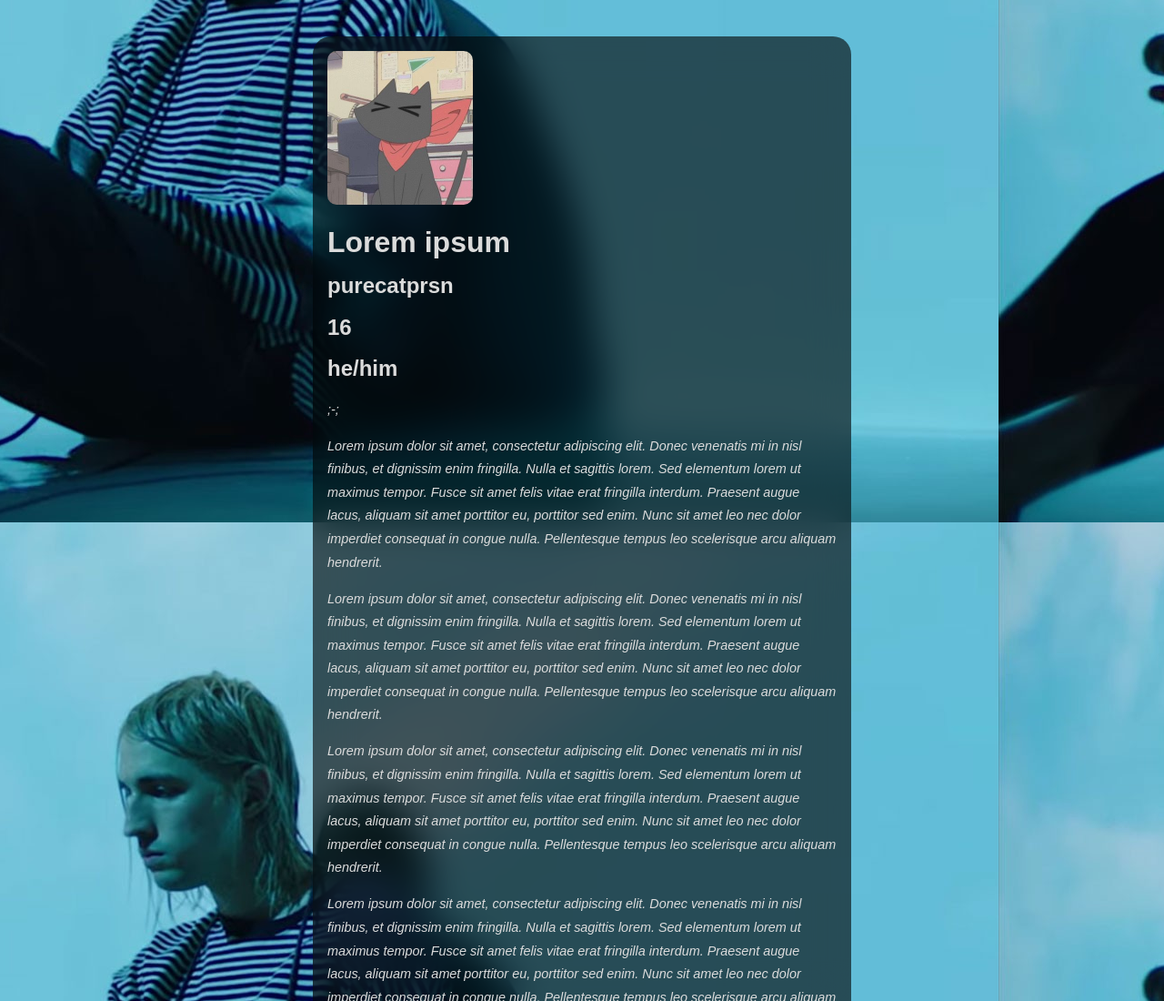
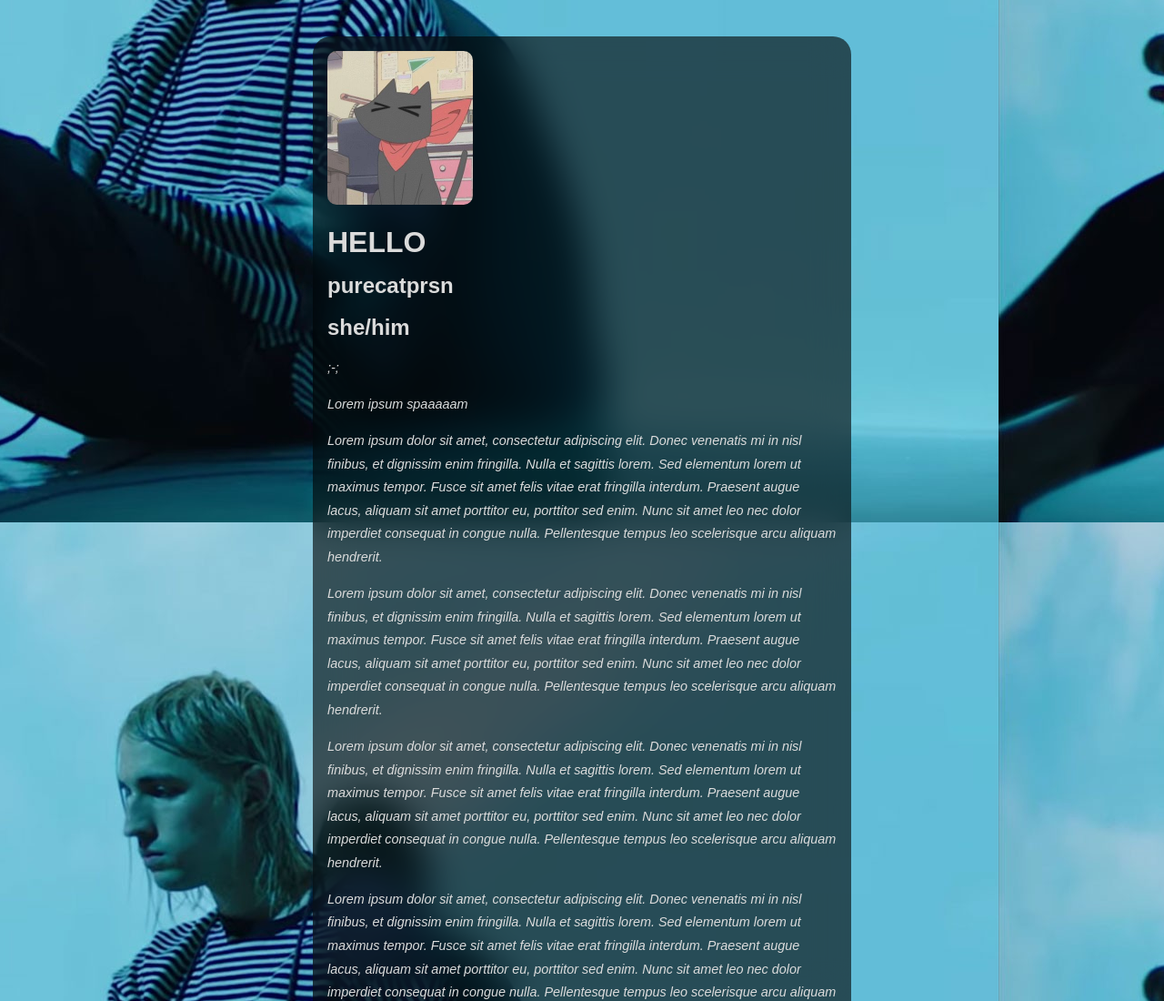
Before and after one commit to purecatprsn/purecatprsn.github.io, a plain HTML site: page about.html in a window 1280 px wide. Shown: the top 1100 px of the page at 91% size. Drawn offline with Linux system fonts and the light colour scheme.

Commit message:
change pronouns

```diff
--- a/about.html
+++ b/about.html
@@ -13,11 +13,11 @@
 
         <div id="stuff">
             <img src="sakamotoo.jpg" alt="lmao" style="max-width: 10em; border-radius: 10px;"/>
-            <a href="#hello"><h1 id="hello">Lorem ipsum</h1></a>
+            <a href="#hello"><h1 id="hello">HELLO</h1></a>
             <h2>purecatprsn</h2>
-            <h2>16</h2>
-            <h2>he/him</h2>
+            <h2>she/him</h2>
             <p>;-;</p>
+            <p>Lorem ipsum spaaaaam</p>
             <p>Lorem ipsum dolor sit amet, consectetur adipiscing elit. Donec venenatis mi in nisl finibus, et dignissim enim fringilla. Nulla et sagittis lorem. Sed elementum lorem ut maximus tempor. Fusce sit amet felis vitae erat fringilla interdum. Praesent augue lacus, aliquam sit amet porttitor eu, porttitor sed enim. Nunc sit amet leo nec dolor imperdiet consequat in congue nulla. Pellentesque tempus leo scelerisque arcu aliquam hendrerit.</p>
             <p>Lorem ipsum dolor sit amet, consectetur adipiscing elit. Donec venenatis mi in nisl finibus, et dignissim enim fringilla. Nulla et sagittis lorem. Sed elementum lorem ut maximus tempor. Fusce sit amet felis vitae erat fringilla interdum. Praesent augue lacus, aliquam sit amet porttitor eu, porttitor sed enim. Nunc sit amet leo nec dolor imperdiet consequat in congue nulla. Pellentesque tempus leo scelerisque arcu aliquam hendrerit.</p>
             <p>Lorem ipsum dolor sit amet, consectetur adipiscing elit. Donec venenatis mi in nisl finibus, et dignissim enim fringilla. Nulla et sagittis lorem. Sed elementum lorem ut maximus tempor. Fusce sit amet felis vitae erat fringilla interdum. Praesent augue lacus, aliquam sit amet porttitor eu, porttitor sed enim. Nunc sit amet leo nec dolor imperdiet consequat in congue nulla. Pellentesque tempus leo scelerisque arcu aliquam hendrerit.</p>
```
